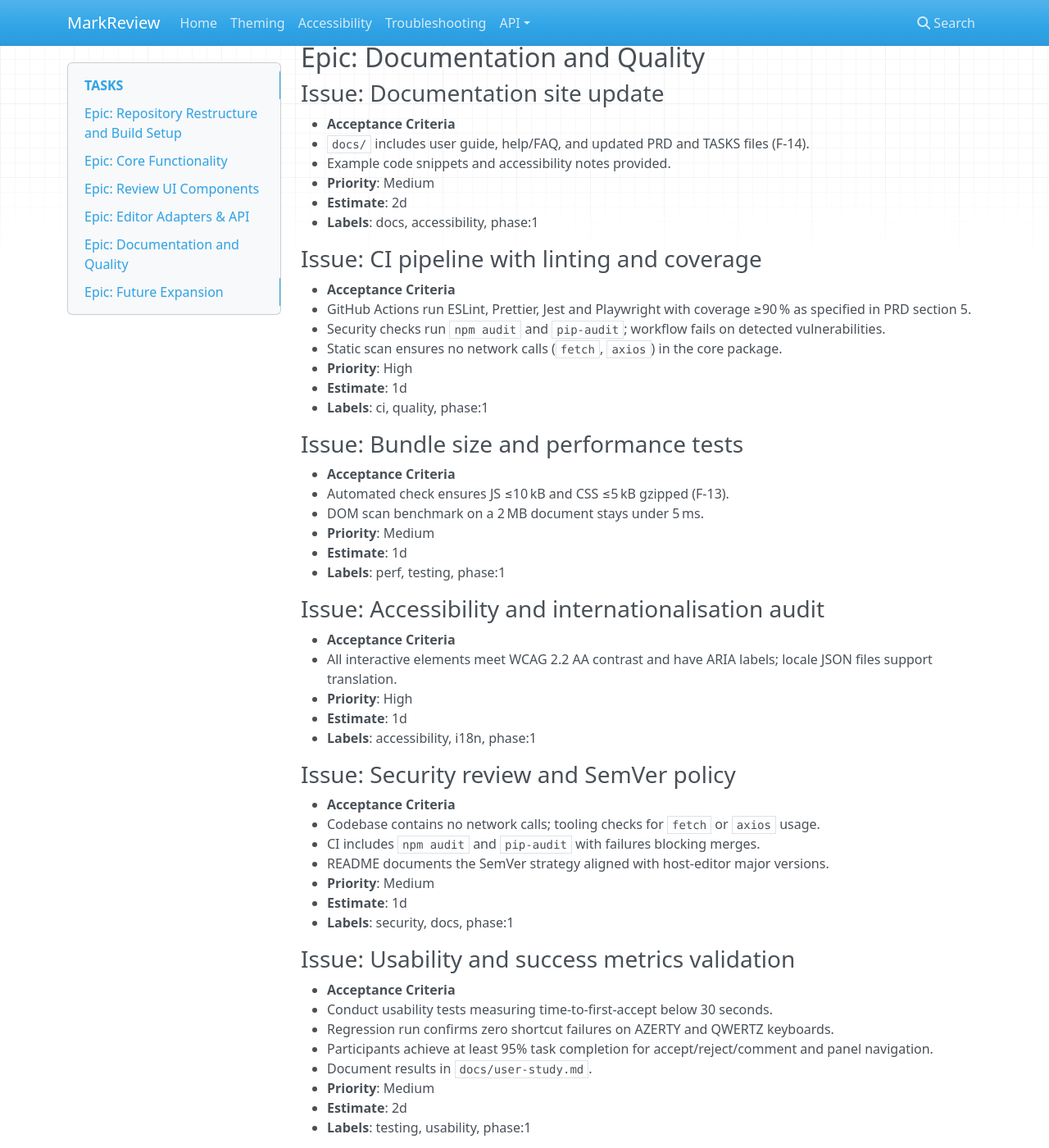
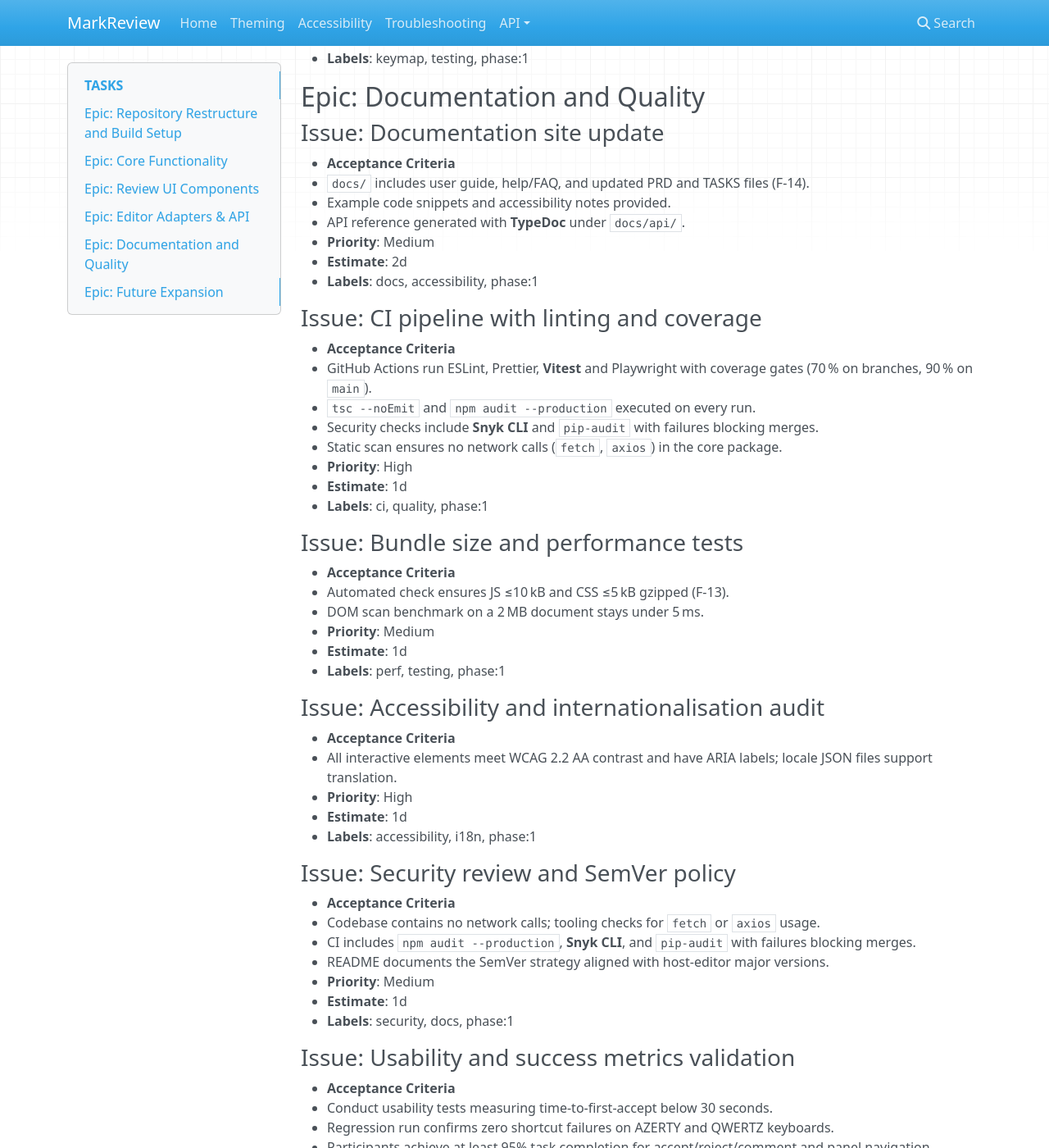
Before and after one commit to eputnam77/MarkReview, an MkDocs documentation site: the page built from docs/TASKS.md, in a window 1280 px wide and 1400 px high, scrolled down 3840 px. Shown: the whole window at 82% size. Built offline with MkDocs 1.6.1, drawn with Linux system fonts in a browser that asks for light colours; nearby versions of some CDN libraries; some of the changed text lies outside the part shown.

Commit message:
docs(tasks): align with updated prd and agents

```diff
--- a/docs/TASKS.md
+++ b/docs/TASKS.md
@@ -5,9 +5,12 @@
 ### Issue: Initialize core package layout
 - **Acceptance Criteria**
   - `src/` directory contains `core/`, `ui/`, `adapters/`, `keymap/`, `diff-headless/`, and `styles.css` as per PRD section 8.
-  - `package.json` at repo root defines build scripts for ESM and CJS output,
-    sets `"sideEffects": false`, and declares
-    `peerDependencies` for `prosemirror-*` `^1.23.0`.
+  - `package.json` defines `dev` and `build` scripts using **tsup** for ESM and
+    CJS output with declaration files, plus a `docs` script running **TypeDoc**.
+  - `tsconfig.json` and `tsconfig.build.json` enable TypeScript **strict** mode
+    and incremental builds.
+  - `sideEffects` set to `false` and `peerDependencies` declare
+    `prosemirror-*` `^1.23.0`.
   - Storybook and examples folders created.
 - **Priority**: High
 - **Estimate**: 2d
@@ -60,7 +63,7 @@
 - **Acceptance Criteria**
   - Parse and render add, delete, substitute, highlight, and comment marks (F-1).
   - Colours defined via CSS variables providing WCAG‑AA contrast (F-3).
-  - Jest unit tests cover parsing logic at ≥90 %.
+  - Vitest unit tests cover parsing logic at ≥90 %.
 - **Priority**: High
 - **Estimate**: 3d
 - **Labels**: core, accessibility, phase:1
@@ -154,14 +157,16 @@
 - **Acceptance Criteria**
   - `docs/` includes user guide, help/FAQ, and updated PRD and TASKS files (F-14).
   - Example code snippets and accessibility notes provided.
+  - API reference generated with **TypeDoc** under `docs/api/`.
 - **Priority**: Medium
 - **Estimate**: 2d
 - **Labels**: docs, accessibility, phase:1
 
 ### Issue: CI pipeline with linting and coverage
 - **Acceptance Criteria**
-  - GitHub Actions run ESLint, Prettier, Jest and Playwright with coverage ≥90 % as specified in PRD section 5.
-  - Security checks run `npm audit` and `pip-audit`; workflow fails on detected vulnerabilities.
+  - GitHub Actions run ESLint, Prettier, **Vitest** and Playwright with coverage gates (70 % on branches, 90 % on `main`).
+  - `tsc --noEmit` and `npm audit --production` executed on every run.
+  - Security checks include **Snyk CLI** and `pip-audit` with failures blocking merges.
   - Static scan ensures no network calls (`fetch`, `axios`) in the core package.
 - **Priority**: High
 - **Estimate**: 1d
@@ -185,7 +190,7 @@
 ### Issue: Security review and SemVer policy
 - **Acceptance Criteria**
   - Codebase contains no network calls; tooling checks for `fetch` or `axios` usage.
-  - CI includes `npm audit` and `pip-audit` with failures blocking merges.
+  - CI includes `npm audit --production`, **Snyk CLI**, and `pip-audit` with failures blocking merges.
   - README documents the SemVer strategy aligned with host-editor major versions.
 - **Priority**: Medium
 - **Estimate**: 1d
```
